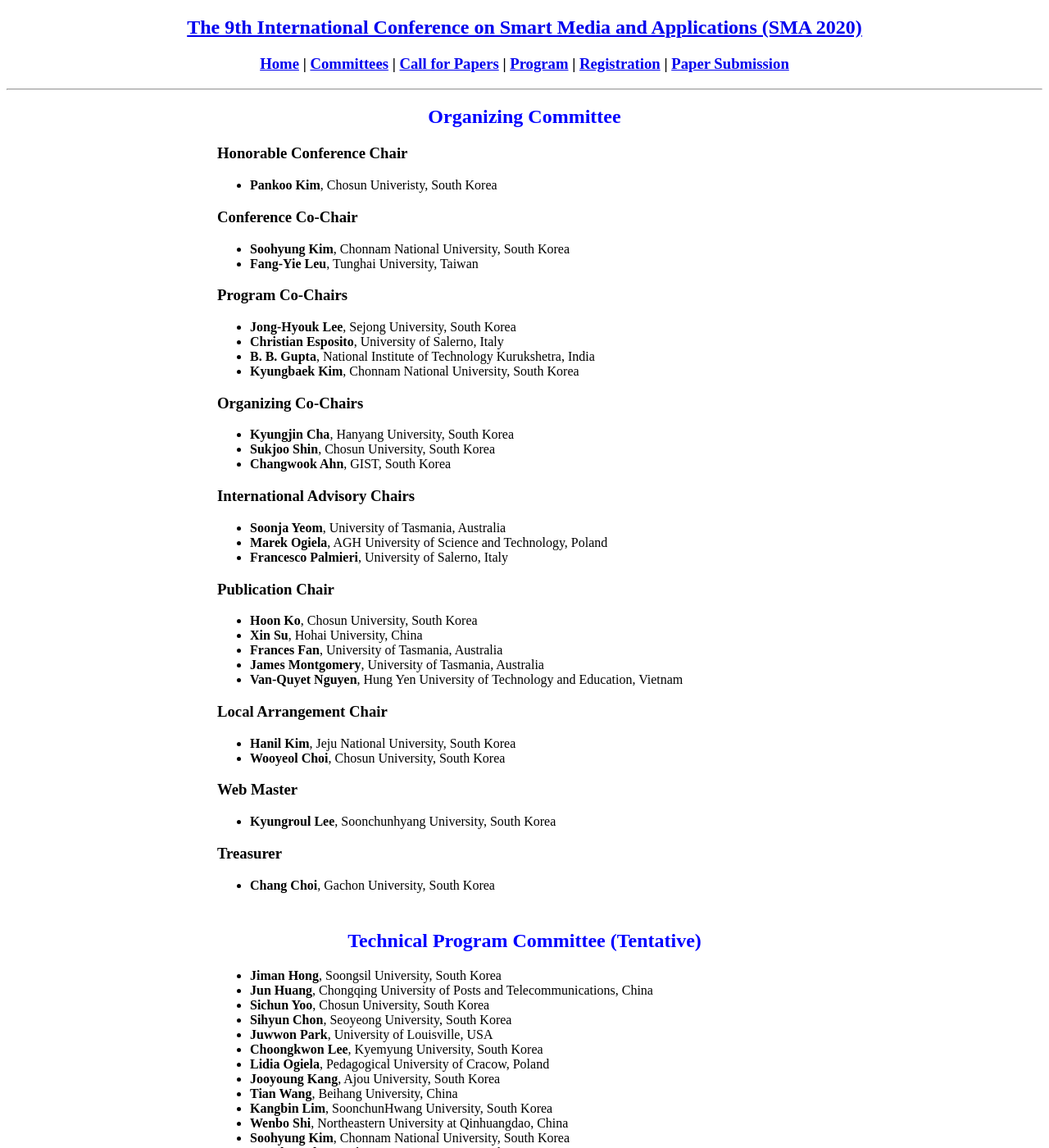
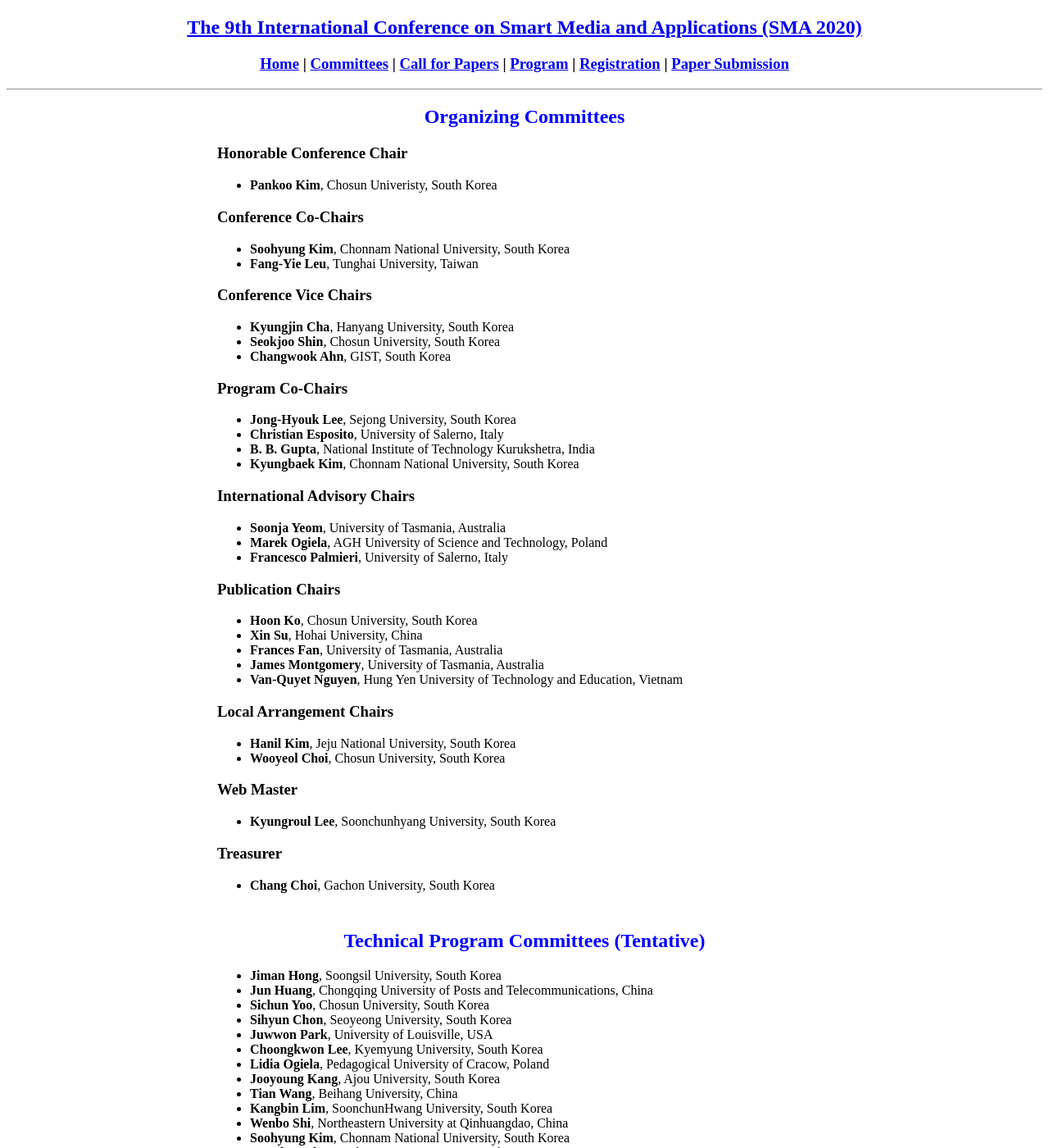
Before and after one commit to icea-conf/sma-2020.github.io, a Jekyll site: the page built from committee/index.html, in a window 1280 px wide and 1400 px high. Shown: the whole window at 82% size. Built offline with Jekyll 4.4.1, drawn with Linux system fonts in a browser that asks for light colours.

Commit message:
Update index.html

```diff
--- a/committee/index.html
+++ b/committee/index.html
@@ -5,16 +5,23 @@
 <div class="container">
 	<div class="content">
 		<div>
-			<h2 style="color:#0000FF; text-align:center;">Organizing Committee</h2>
+			<h2 style="color:#0000FF; text-align:center;">Organizing Committees</h2>
 				<h3>Honorable Conference Chair</h3>
 				<ul>
 					<li><b>Pankoo Kim</b>, Chosun Univeristy, South Korea</li>
 				</ul>
 
-				<h3>Conference Co-Chair</h3>
+				<h3>Conference Co-Chairs</h3>
 				<ul>
 					<li><b>Soohyung Kim</b>, Chonnam National University, South Korea</li>
 					<li><b>Fang-Yie Leu</b>, Tunghai University, Taiwan</li>
+				</ul>
+
+				<h3>Conference Vice Chairs</h3>
+				<ul>
+					<li><b>Kyungjin Cha</b>, Hanyang University, South Korea</li>
+					<li><b>Seokjoo Shin</b>, Chosun University, South Korea</li>
+					<li><b>Changwook Ahn</b>, GIST, South Korea</li>
 				</ul>
 
 				<h3>Program Co-Chairs</h3>
@@ -25,13 +32,6 @@
 					<li><b>Kyungbaek Kim</b>, Chonnam National University, South Korea</li>
 				</ul>
 
-				<h3>Organizing Co-Chairs</h3>
-				<ul>
-					<li><b>Kyungjin Cha</b>, Hanyang University, South Korea</li>
-					<li><b>Sukjoo Shin</b>, Chosun University, South Korea</li>
-					<li><b>Changwook Ahn</b>, GIST, South Korea</li>
-				</ul>
-
 				<h3>International Advisory Chairs</h3>
 				<ul>
 					<li><b>Soonja Yeom</b>, University of Tasmania, Australia</li>
@@ -39,7 +39,7 @@
 					<li><b>Francesco Palmieri</b>, University of Salerno, Italy</li>
 				</ul>
 
-				<h3>Publication Chair</h3>
+				<h3>Publication Chairs</h3>
 				<ul>
 					<li><b>Hoon Ko</b>, Chosun University, South Korea</li>
 					<li><b>Xin Su</b>, Hohai University, China</li>
@@ -48,7 +48,7 @@
 					<li><b>Van-Quyet Nguyen</b>, Hung Yen University of Technology and Education, Vietnam</li>
 				</ul>
 
-				<h3>Local Arrangement Chair</h3>
+				<h3>Local Arrangement Chairs</h3>
 				<ul>
 					<li><b>Hanil Kim</b>, Jeju National University, South Korea</li>
 					<li><b>Wooyeol Choi</b>, Chosun University, South Korea</li>
@@ -67,7 +67,7 @@
 		</div>
 
 		<div style="padding-top: 10px">
-			<h2 style="color:#0000FF; text-align:center;">Technical Program Committee (Tentative)</h2>
+			<h2 style="color:#0000FF; text-align:center;">Technical Program Committees (Tentative)</h2>
 			<ul>
 				<li><b>Jiman Hong</b>, Soongsil University, South Korea</li>
 				<li><b>Jun Huang</b>, Chongqing University of Posts and Telecommunications, China</li>
```
